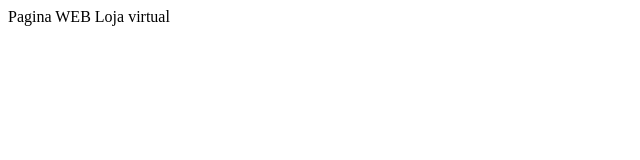
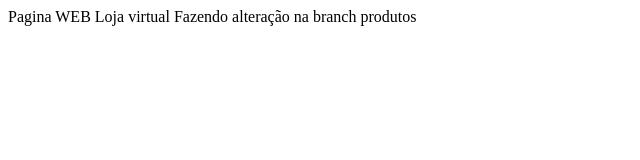
Before and after one commit to ealvesjr90/Lanchonete, a plain HTML site: page src/index.html in a window 1280 px wide. Shown: the whole page, without its empty margins (0-640 px from the left). Drawn offline with Linux system fonts and the light colour scheme.

Commit message:
fazendo alteração na nova branch

```diff
--- a/src/index.html
+++ b/src/index.html
@@ -6,6 +6,6 @@
     <title>Document</title>
 </head>
 <body>
-    Pagina WEB Loja virtual
+    Pagina WEB Loja virtual Fazendo alteração na branch produtos
 </body>
 </html>
```
